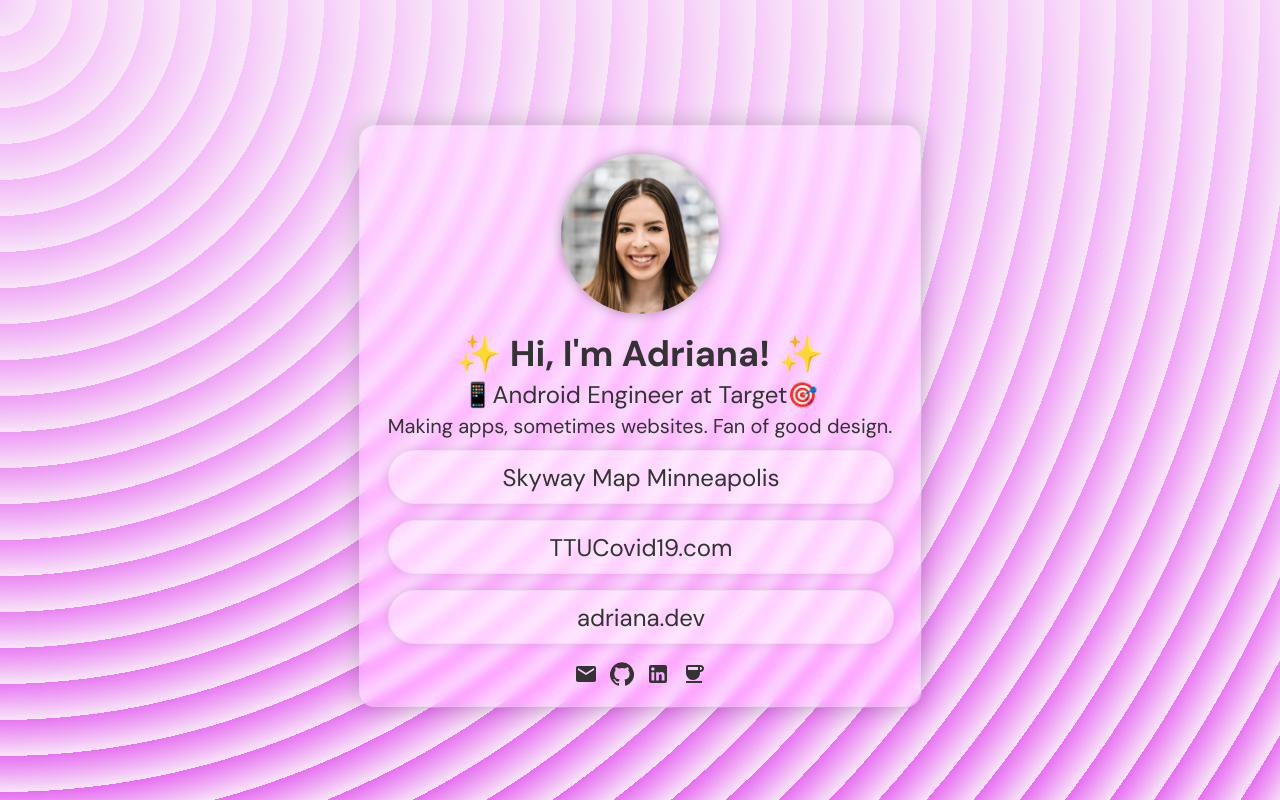
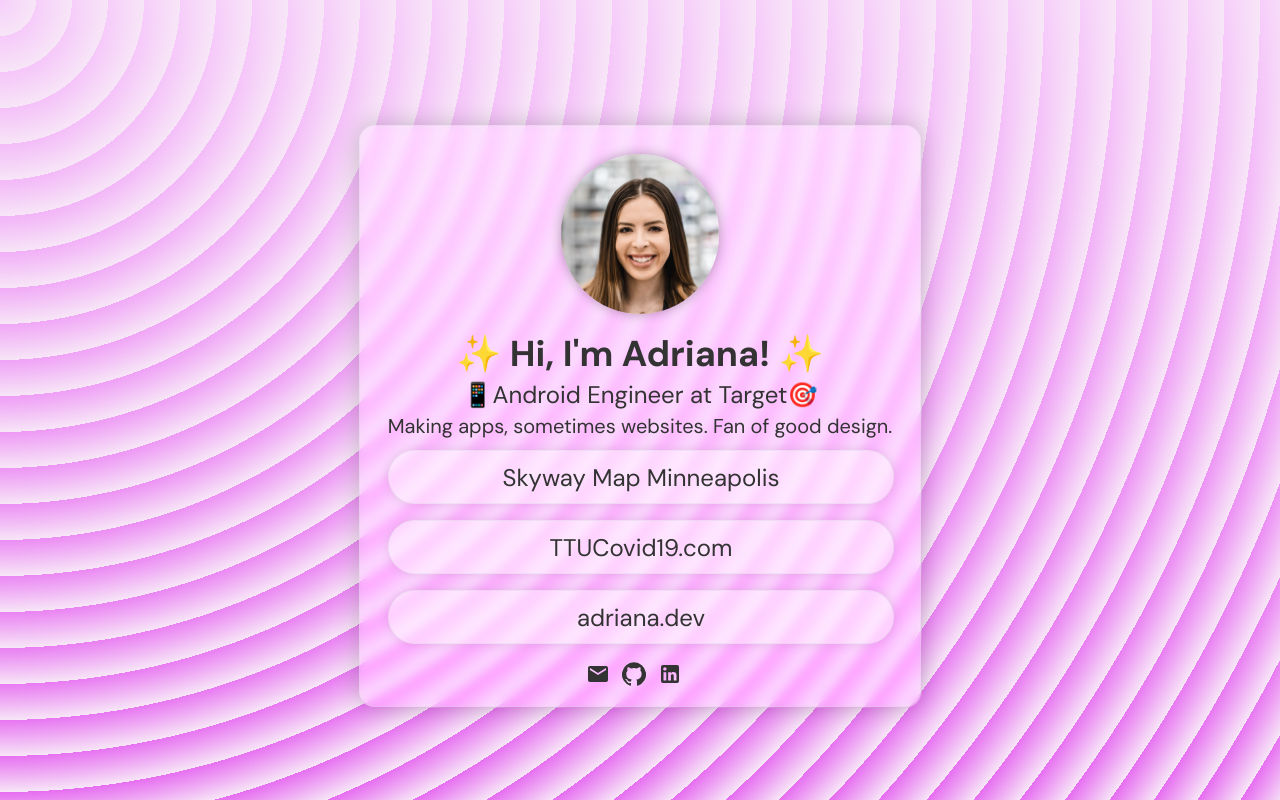
Before and after one commit to adrianaholley/adriana.dev, a React (Create React App) app: page / in a window 1280 px wide. Built offline with nearby package versions, Linux system fonts and the light colour scheme.

Commit message:
remove kofi

```diff
--- a/src/App.js
+++ b/src/App.js
@@ -1,5 +1,5 @@
 import facezoom from './face-zoom.png';
-import CoffeeIcon from '@mui/icons-material/Coffee';
+// import CoffeeIcon from '@mui/icons-material/Coffee';
 import Email from '@material-ui/icons/Email';
 import Github from '@material-ui/icons/GitHub';
 import LinkedIn from '@material-ui/icons/LinkedIn';
@@ -104,7 +104,7 @@
               target="_blank"
               rel="noopener noreferrer"
             >
-              <CoffeeIcon/>
+              {/* <CoffeeIcon/> */}
             </a>
 
 
```
